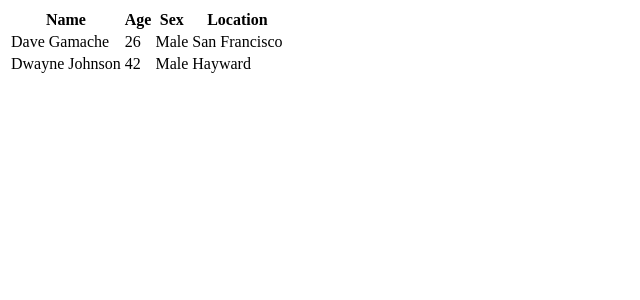
After one commit to QuentinDev/mediastore, a PHP site: template app/views/articles/index.php in a window 1280 px wide. The commit adds this page. Shown: the top 300 px of the page, without its empty margins (0-640 px from the left). Run offline with PHP 8.4, Linux system fonts and the light colour scheme; the template is opened without the code that fills it, so the values that code supplies are empty.

Commit message:
Ajout nouveautés

```diff
--- a/app/config/Router.php
+++ b/app/config/Router.php
@@ -11,6 +11,7 @@ class Router {
 	{
         SimpleRouter::group(['prefix' => static::$baseurl, 'exceptionHandler' => 'app\handlers\CustomExceptionHandler'], function() {
             SimpleRouter::get('/', 'HomeController@index');
+            SimpleRouter::get('/articles', 'ArticlesController@index');
         });
 
 
--- a/app/databases/seed.php
+++ b/app/databases/seed.php
@@ -3,6 +3,7 @@ namespace app\databases;
 
 use app\config\Config;
 use app\config\Database;
+use app\databases\seeds\Article;
 use app\databases\seeds\User;
 
 require_once 'vendor/autoload.php';
@@ -19,6 +20,7 @@ Database::init(Config::get('database'));
 $tables = [];
 
 $tables[] = new User();
+$tables[] = new Article();
 
 foreach ($tables as $table) {
     $table->run();
--- /dev/null
+++ b/app/views/articles/index.php
@@ -0,0 +1,32 @@
+<div class="articles">
+
+    <?php foreach ($articles as $article): ?>
+       <p><?= $article->nom ?></p>
+        <p><?= $article->type ?></p>
+    <?php endforeach; ?>
+</div>
+
+<table class="u-full-width">
+    <thead>
+    <tr>
+        <th>Name</th>
+        <th>Age</th>
+        <th>Sex</th>
+        <th>Location</th>
+    </tr>
+    </thead>
+    <tbody>
+    <tr>
+        <td>Dave Gamache</td>
+        <td>26</td>
+        <td>Male</td>
+        <td>San Francisco</td>
+    </tr>
+    <tr>
+        <td>Dwayne Johnson</td>
+        <td>42</td>
+        <td>Male</td>
+        <td>Hayward</td>
+    </tr>
+    </tbody>
+</table>
```
Also changed, not shown: app/controllers/ArticlesController.php (added, +15 -0 lines), app/controllers/nouveautes.php (deleted, +0 -27 lines), app/databases/seeds/article.php (+35 -2 lines), app/models/Article.php (added, +10 -0 lines).
